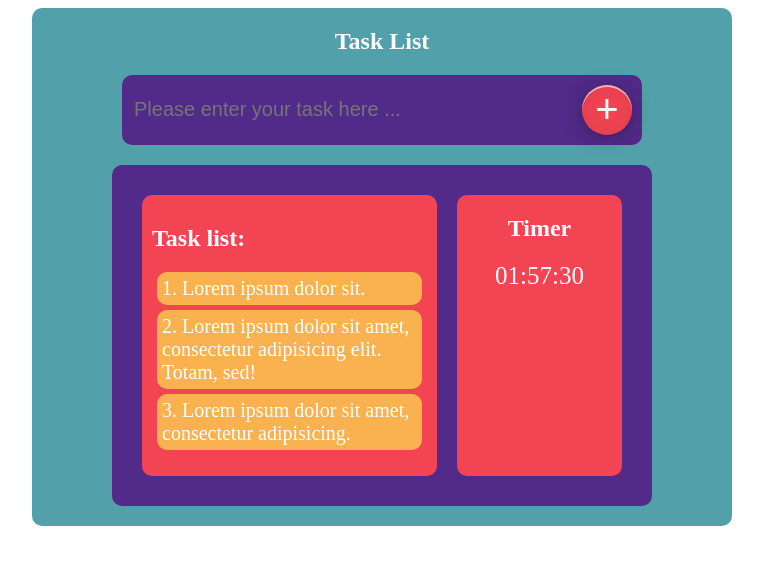
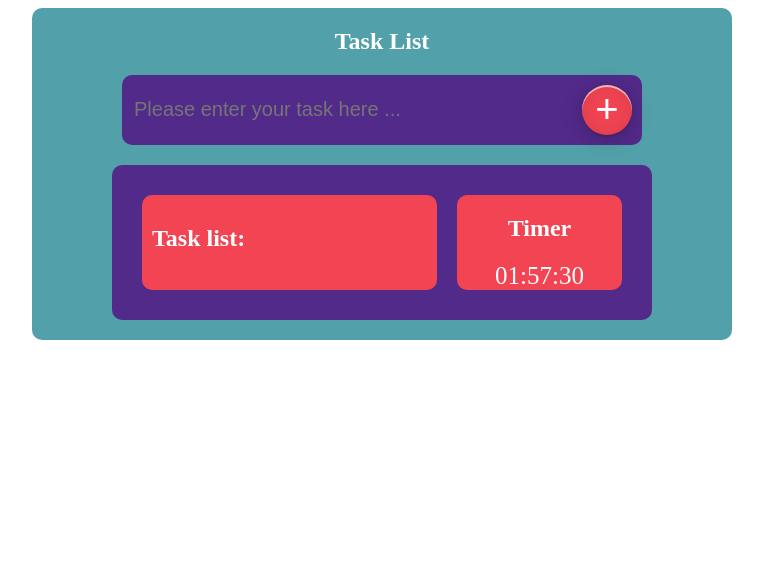
Before and after one commit to DanilaLeontyev/taskList-pomodoroTimer, a plain HTML site: page index.html in a window 1280 px wide. Shown: the whole page, without its empty margins (258-1021 px from the left). Drawn offline with Linux system fonts and the light colour scheme.

Commit message:
delete lorem

```diff
--- a/index.html
+++ b/index.html
@@ -21,9 +21,6 @@
                 <h2 class="taskListTitle">Task list:</h2>
                 <ul class="taskList">
                     <!-- TaskList -->
-                    <li class="taskItem">Lorem ipsum dolor sit.</li>
-                    <li class="taskItem">Lorem ipsum dolor sit amet, consectetur adipisicing elit. Totam, sed!</li>
-                    <li class="taskItem">Lorem ipsum dolor sit amet, consectetur adipisicing.</li>
                 </ul>
             </section>
             <section class="clock-wrapper">
```
